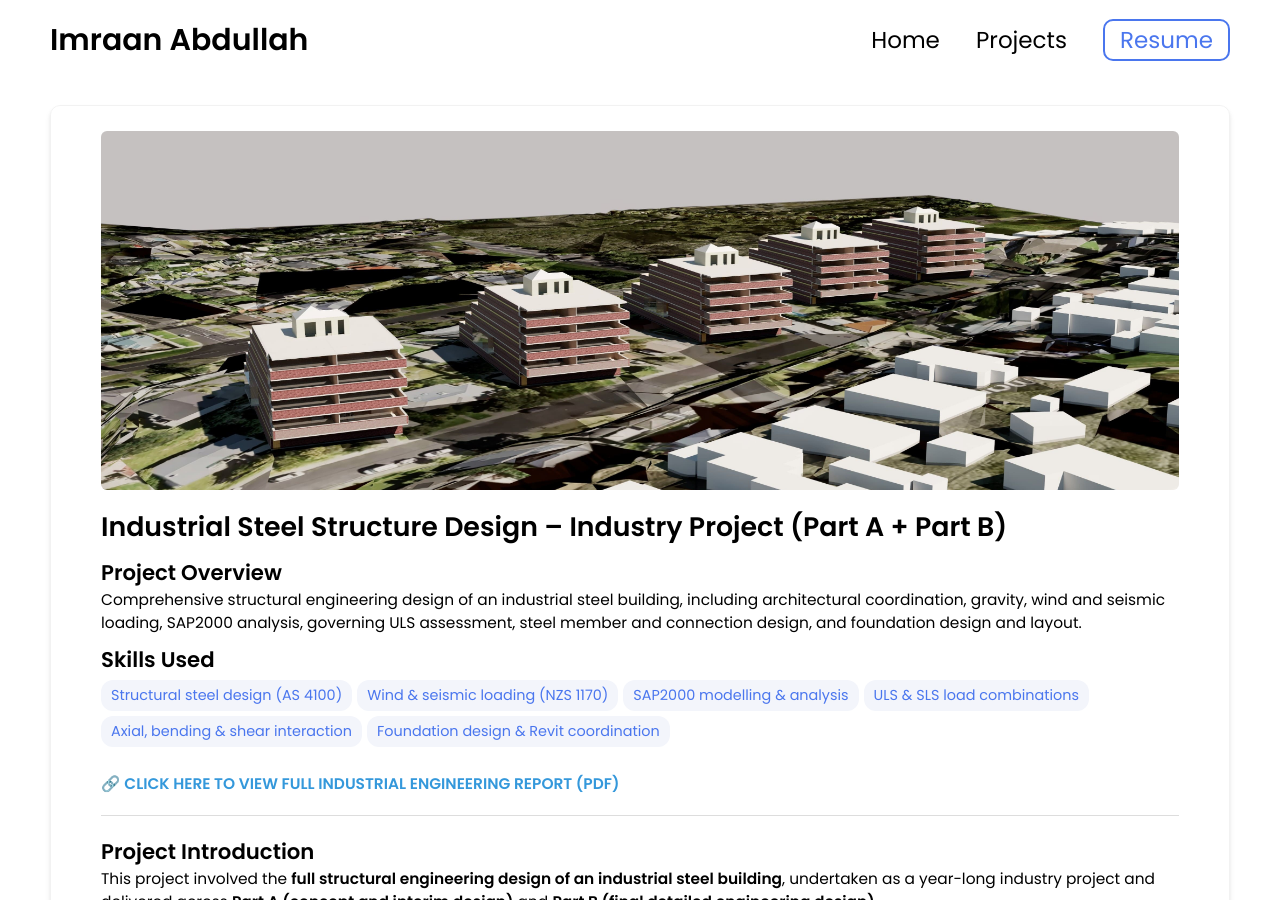
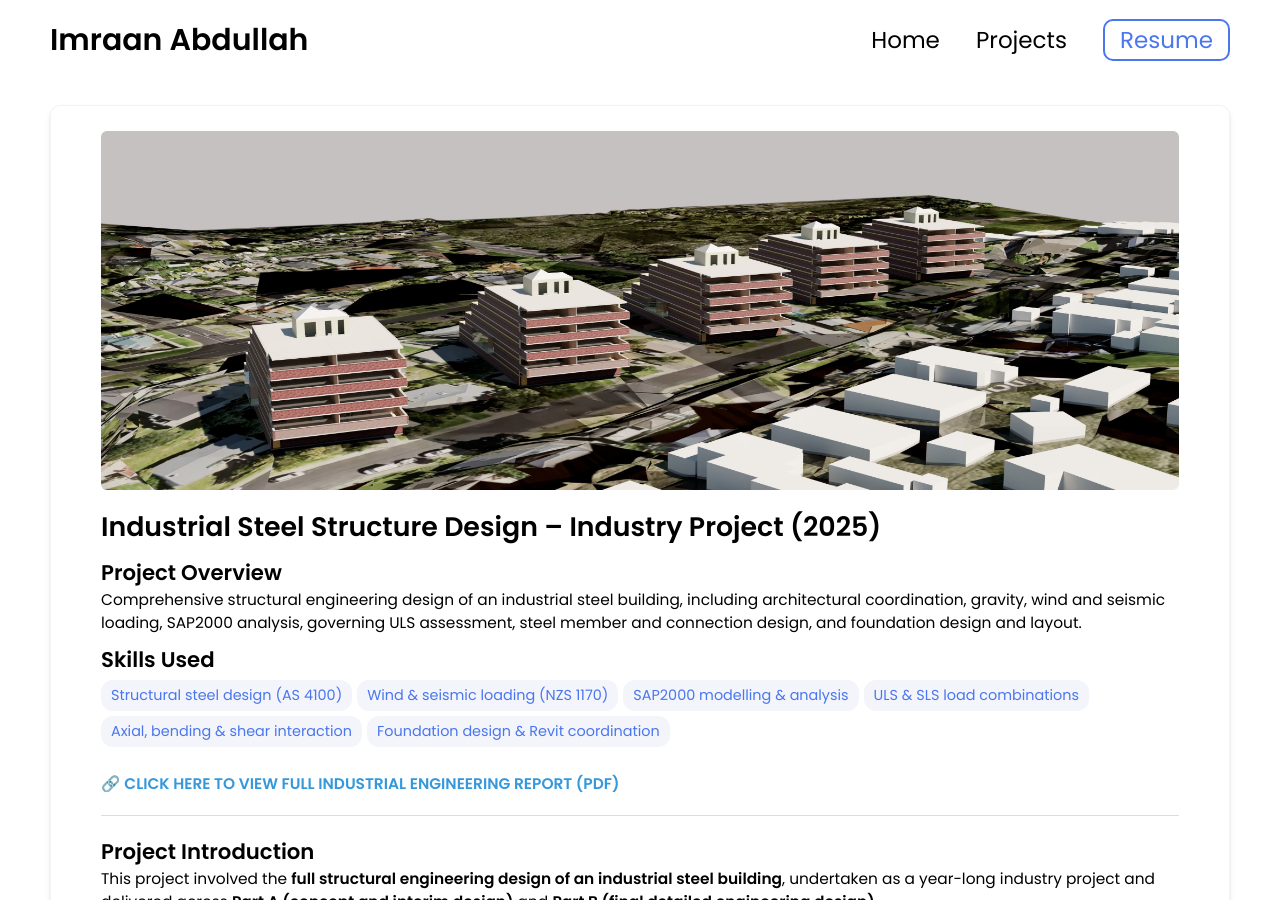
Before and after one commit to imraan11abdullah/imraan11abdullah.github.io, a Jekyll site: the page built from _projects/1-2025-industrial-steel-structure-design/2025-industrial-steel-structure-design.md, in a window 1280 px wide and 900 px high. Built offline with Jekyll 4.4.1, drawn with Linux system fonts in a browser that asks for light colours.

Commit message:
Update 2025-industrial-steel-structure-design.md

```diff
--- a/_projects/1-2025-industrial-steel-structure-design/2025-industrial-steel-structure-design.md
+++ b/_projects/1-2025-industrial-steel-structure-design/2025-industrial-steel-structure-design.md
@@ -1,8 +1,7 @@
 ---
 layout: post
-title: Industrial Steel Structure Design – Industry Project (Part A + Part B)
+title: Industrial Steel Structure Design – Industry Project (2025)
 date: 2020-10-01
-order: 1
 description: >
   Comprehensive structural engineering design of an industrial steel building,
   including architectural coordination, gravity, wind and seismic loading,
```
